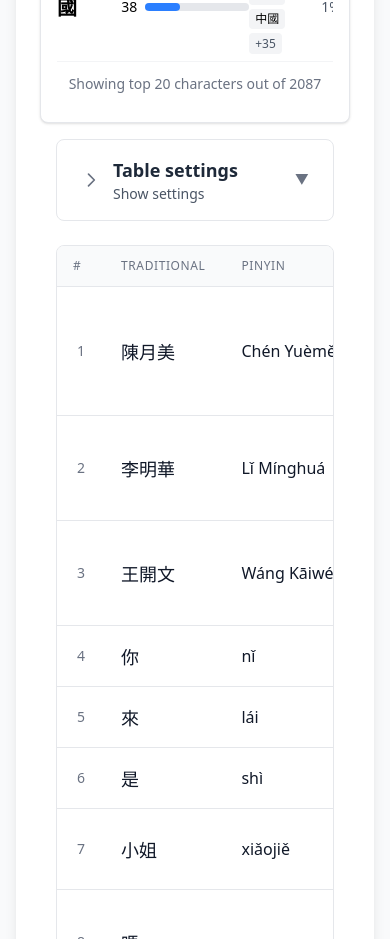
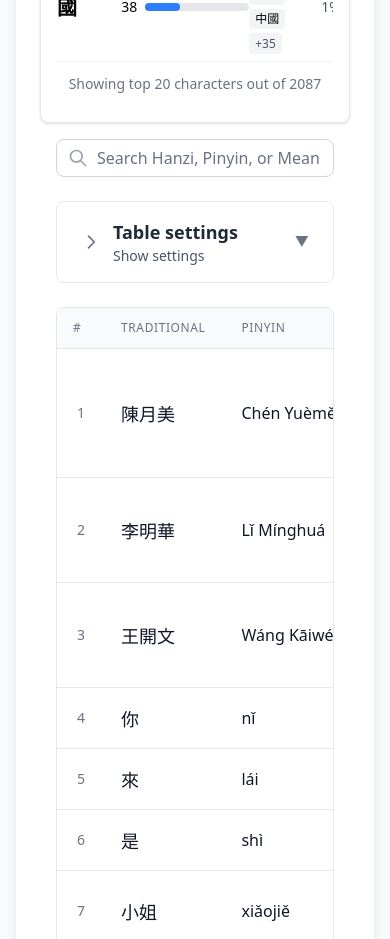
Before and after one commit to frangdelsolar/vocab-analyzer, a React (Vite) app: page / in a window 390 px wide. Shown: the part 5180-6119 px from the top of the page. Built offline with nearby package versions, Linux system fonts and the light colour scheme.

Commit message:
search bar

```diff
--- a/src/App.jsx
+++ b/src/App.jsx
@@ -16,7 +16,7 @@ function App() {
                 </Layout>
                 <Layout>
                     <VocabularySettings />
-                    <VocabularyInsights /> {/* Add this component */}
+                    <VocabularyInsights />
                     <VocabularyTable />
                 </Layout>
             </DialoguesProvider>
--- a/src/components/DialoguesList.jsx
+++ b/src/components/DialoguesList.jsx
@@ -136,7 +136,7 @@ const DialoguesList = () => {
                 <div className="p-6">
                     <div className="grid grid-cols-1 lg:grid-cols-3 gap-6">
                         {/* Left column - Tree */}
-                        <div className="lg:col-span-2">
+                        <div className="lg:col-span-1">
                             <div className="space-y-4">
                                 {books.map((bookData) => {
                                     const isBookExpanded =
@@ -313,7 +313,7 @@ const DialoguesList = () => {
                         </div>
 
                         {/* Right column - Preview */}
-                        <div className="lg:col-span-1">
+                        <div className="lg:col-span-2">
                             <div className="sticky top-6">
                                 <div className="border border-gray-200 rounded-lg overflow-hidden">
                                     <div className="bg-gray-50 px-4 py-3 border-b border-gray-200">
--- a/src/components/VocabularyTable.jsx
+++ b/src/components/VocabularyTable.jsx
@@ -1,4 +1,5 @@
 import React, { useState, useMemo } from 'react';
+
 import { useVocabulary } from '../contexts/VocabularyContext';
 import Pagination from './Pagination';
 
@@ -6,6 +7,7 @@ const VocabularyTable = () => {
     const { filteredVocabulary, isLoading, error } = useVocabulary();
     const [currentPage, setCurrentPage] = useState(1);
     const [itemsPerPage, setItemsPerPage] = useState(10);
+    const [searchQuery, setSearchQuery] = useState('');
 
     // Visibility states for study mode
     const [showSimplified, setShowSimplified] = useState(false);
@@ -22,13 +24,30 @@ const VocabularyTable = () => {
         direction: 'asc',
     });
 
-    // Sort vocabulary - ALWAYS called (no conditional)
+    // 1. Filter by Search Query (Correct)
+    const searchedVocabulary = useMemo(() => {
+        if (!searchQuery.trim()) return filteredVocabulary;
+
+        const query = searchQuery.toLowerCase().trim();
+
+        return filteredVocabulary.filter((item) => {
+            return (
+                item.traditional?.toLowerCase().includes(query) ||
+                item.simplified?.toLowerCase().includes(query) ||
+                item.pinyin?.toLowerCase().includes(query) ||
+                item.meaning?.toLowerCase().includes(query)
+            );
+        });
+    }, [filteredVocabulary, searchQuery]);
+
+    // 2. Sort results (FIXED dependencies and base array)
     const sortedVocabulary = useMemo(() => {
-        if (!filteredVocabulary || filteredVocabulary.length === 0) {
+        // If we have no search results, return empty (don't use filteredVocabulary here)
+        if (!searchedVocabulary || searchedVocabulary.length === 0) {
             return [];
         }
 
-        const sortableItems = [...filteredVocabulary];
+        const sortableItems = [...searchedVocabulary]; // Base this on search results
 
         if (sortConfig.key) {
             sortableItems.sort((a, b) => {
@@ -47,34 +66,34 @@ const VocabularyTable = () => {
                     bValue = b.location?.order;
                 }
 
-                // Handle null/undefined values
                 if (aValue == null) aValue = '';
                 if (bValue == null) bValue = '';
 
-                // String comparison
                 if (typeof aValue === 'string' && typeof bValue === 'string') {
                     aValue = aValue.toLowerCase();
                     bValue = bValue.toLowerCase();
                 }
 
-                // Compare
-                if (aValue < bValue) {
+                if (aValue < bValue)
                     return sortConfig.direction === 'asc' ? -1 : 1;
-                }
-                if (aValue > bValue) {
+                if (aValue > bValue)
                     return sortConfig.direction === 'asc' ? 1 : -1;
-                }
                 return 0;
             });
         }
 
         return sortableItems;
-    }, [filteredVocabulary, sortConfig]);
+    }, [searchedVocabulary, sortConfig]); // UPDATED: Depends on searchedVocabulary
 
-    // Pagination calculations - ALWAYS called (no conditional)
+    // 3. Pagination (Correct)
     const totalPages = useMemo(() => {
         return Math.ceil(sortedVocabulary.length / itemsPerPage);
     }, [sortedVocabulary, itemsPerPage]);
+
+    const currentItems = useMemo(() => {
+        const start = (currentPage - 1) * itemsPerPage;
+        return sortedVocabulary.slice(start, start + itemsPerPage);
+    }, [sortedVocabulary, currentPage, itemsPerPage]);
 
     const startIndex = useMemo(() => {
         return (currentPage - 1) * itemsPerPage;
@@ -84,9 +103,11 @@ const VocabularyTable = () => {
         return startIndex + itemsPerPage;
     }, [startIndex, itemsPerPage]);
 
-    const currentItems = useMemo(() => {
-        return sortedVocabulary.slice(startIndex, endIndex);
-    }, [sortedVocabulary, startIndex, endIndex]);
+    // Reset to page 1 when searching
+    const handleSearch = (e) => {
+        setSearchQuery(e.target.value);
+        setCurrentPage(1);
+    };
 
     // Handle sorting
     const handleSort = (key) => {
@@ -132,6 +153,47 @@ const VocabularyTable = () => {
 
     return (
         <div className="p-4">
+            {/* Search Input Bar */}
+            <div className="mb-6">
+                <div className="relative">
+                    <div className="absolute inset-y-0 left-0 pl-3 flex items-center pointer-events-none">
+                        <svg
+                            className="h-5 w-5 text-gray-400"
+                            fill="none"
+                            stroke="currentColor"
+                            viewBox="0 0 24 24"
+                        >
+                            <path
+                                strokeLinecap="round"
+                                strokeLinejoin="round"
+                                strokeWidth="2"
+                                d="M21 21l-6-6m2-5a7 7 0 11-14 0 7 7 0 0114 0z"
+                            />
+                        </svg>
+                    </div>
+                    <input
+                        type="text"
+                        placeholder="Search Hanzi, Pinyin, or Meaning..."
+                        value={searchQuery}
+                        onChange={handleSearch}
+                        className="block w-full pl-10 pr-3 py-2 border border-gray-300 rounded-lg leading-5 bg-white placeholder-gray-500 focus:outline-none focus:ring-2 focus:ring-blue-500 focus:border-blue-500 sm:text-sm transition-all"
+                    />
+                    {searchQuery && (
+                        <button
+                            onClick={() => setSearchQuery('')}
+                            className="absolute inset-y-0 right-0 pr-3 flex items-center text-gray-400 hover:text-gray-600"
+                        >
+                            ✕
+                        </button>
+                    )}
+                </div>
+                {searchQuery && (
+                    <p className="mt-2 text-xs text-gray-500">
+                        Found {searchedVocabulary.length} results for "
+                        {searchQuery}"
+                    </p>
+                )}
+            </div>
             {/* Controls */}
             <div className="mb-6 bg-white rounded-lg border border-gray-200 overflow-hidden">
                 <button
```
